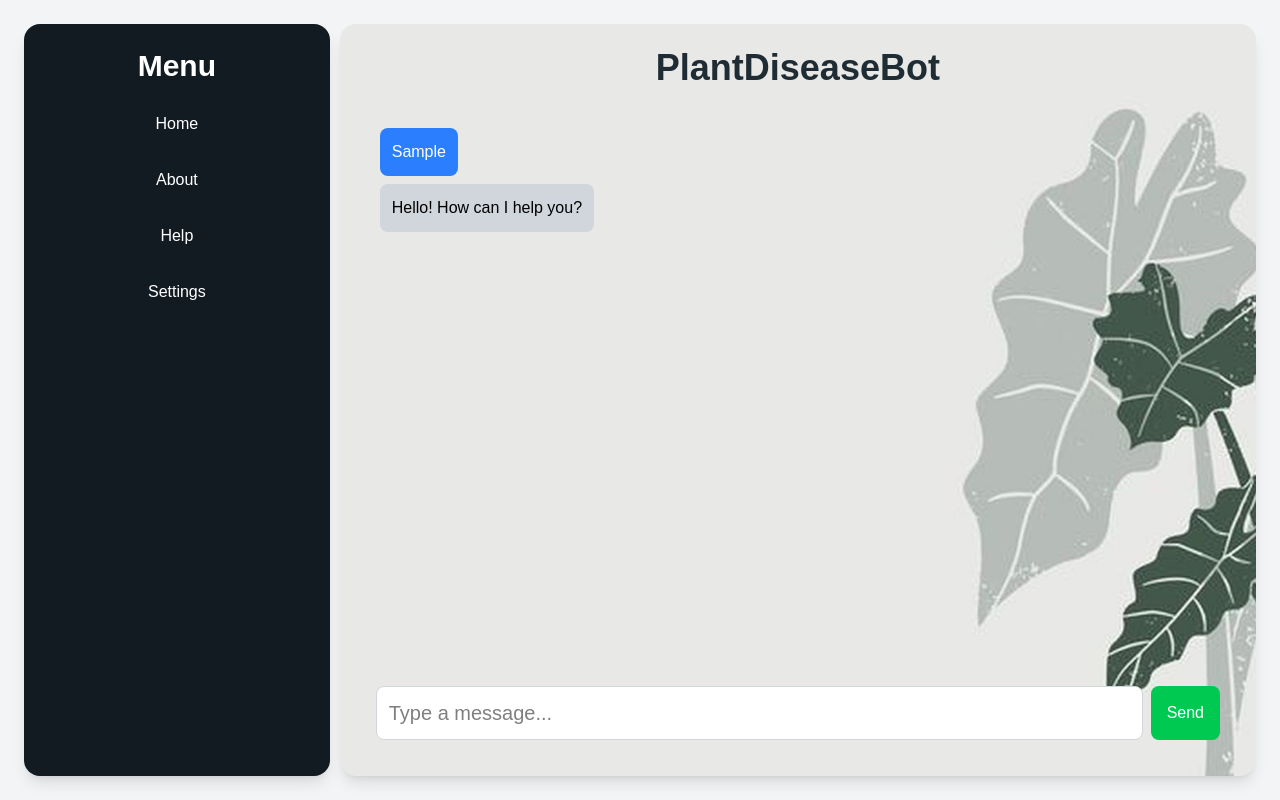
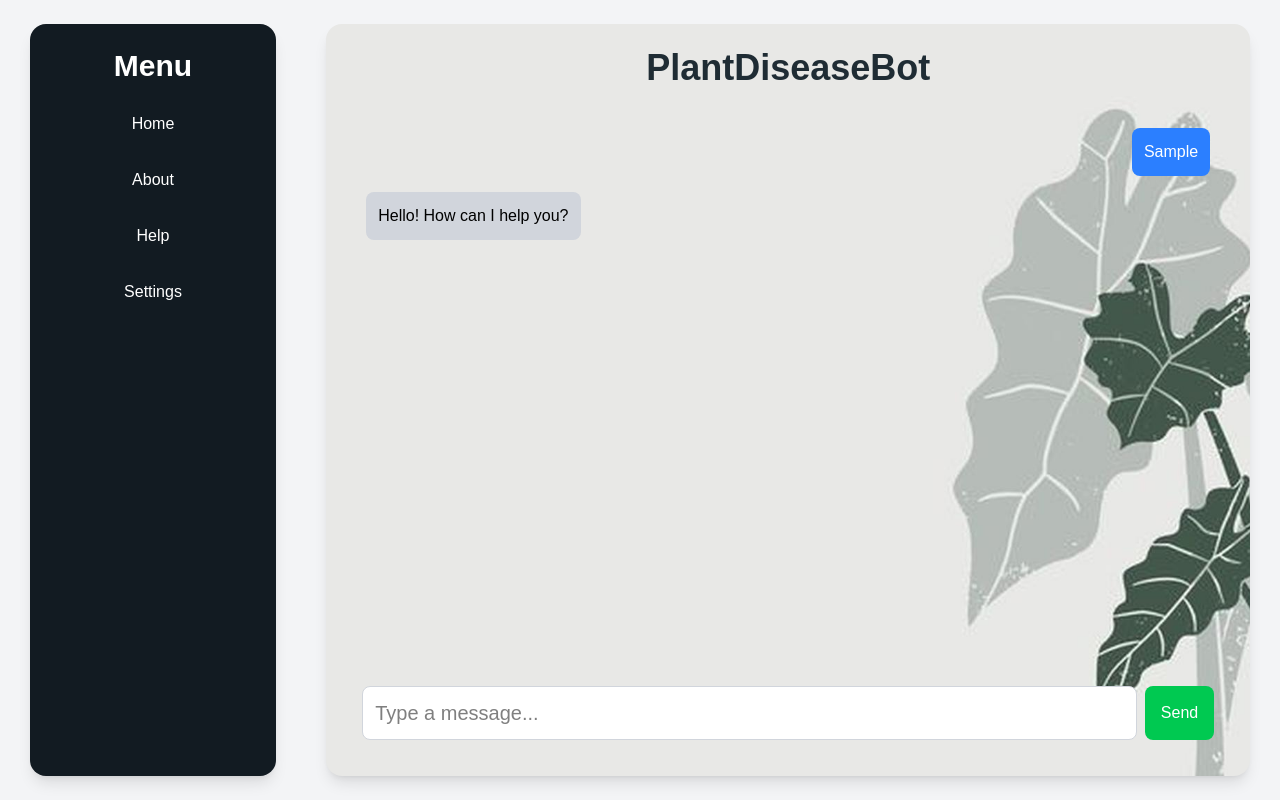
Before and after one commit to CodeInfinity007/PlantDiseaseBot, a Next.js app in the folder plantdiseasebot/: page / in a window 1280 px wide. Both pictures are taken after typing "Sample" into the empty fields and a click on the button "Send". Built offline with nearby package versions, Linux system fonts and the light colour scheme.

Commit message:
modify: user right bot left

```diff
--- a/plantdiseasebot/src/app/page.js
+++ b/plantdiseasebot/src/app/page.js
@@ -22,8 +22,8 @@ export default function Chatbot() {
     <div className="relative min-h-screen flex items-stretch justify-center bg-gray-100 p-6">
       {/* Left Panel */}
       <div
-        className="flex flex-col w-1/4 bg-[#121b22] rounded-2xl shadow-lg p-6 mr-2"
-        style={{ marginRight: '10px' }}
+        className="flex flex-col w-1/5 bg-[#121b22] rounded-2xl shadow-lg p-6 mr-2"
+        style={{ marginRight: '50px' }}
       >
         <h2 className="text-3xl font-bold mb-4 text-center text-white">Menu</h2>
         <ul className="flex flex-col gap-2 text-white">
@@ -34,7 +34,6 @@ export default function Chatbot() {
         </ul>
       </div>
 
-      {/* Chatbot Panel */}
       {/* Chatbot Panel */}
       <div
         className="flex flex-col w-3/4 bg-white rounded-2xl shadow-lg p-6"
@@ -52,16 +51,19 @@ export default function Chatbot() {
           {messages.map((msg, index) => (
             <div
               key={index}
-              className={`p-3 my-2 rounded-lg max-w-max ${msg.sender === 'user'
-                  ? 'self-start bg-blue-500 text-white text-left'
-                  : 'self-end bg-gray-300 text-black text-right'
-                }`}
+              className={`flex ${msg.sender === 'user' ? 'justify-end' : 'justify-start'}`}
             >
-              {msg.text}
+              <div
+                className={`p-3 my-2 rounded-lg max-w-max ${msg.sender === 'user'
+                    ? 'bg-blue-500 text-white'
+                    : 'bg-gray-300 text-black'
+                  }`}
+              >
+                {msg.text}
+              </div>
             </div>
           ))}
         </div>
-
 
         {/* Input Box and Send Button */}
         <div className="flex gap-2 bg-transparent p-3 rounded-lg">
@@ -81,7 +83,6 @@ export default function Chatbot() {
           </button>
         </div>
       </div>
-
     </div>
   );
 }
```
